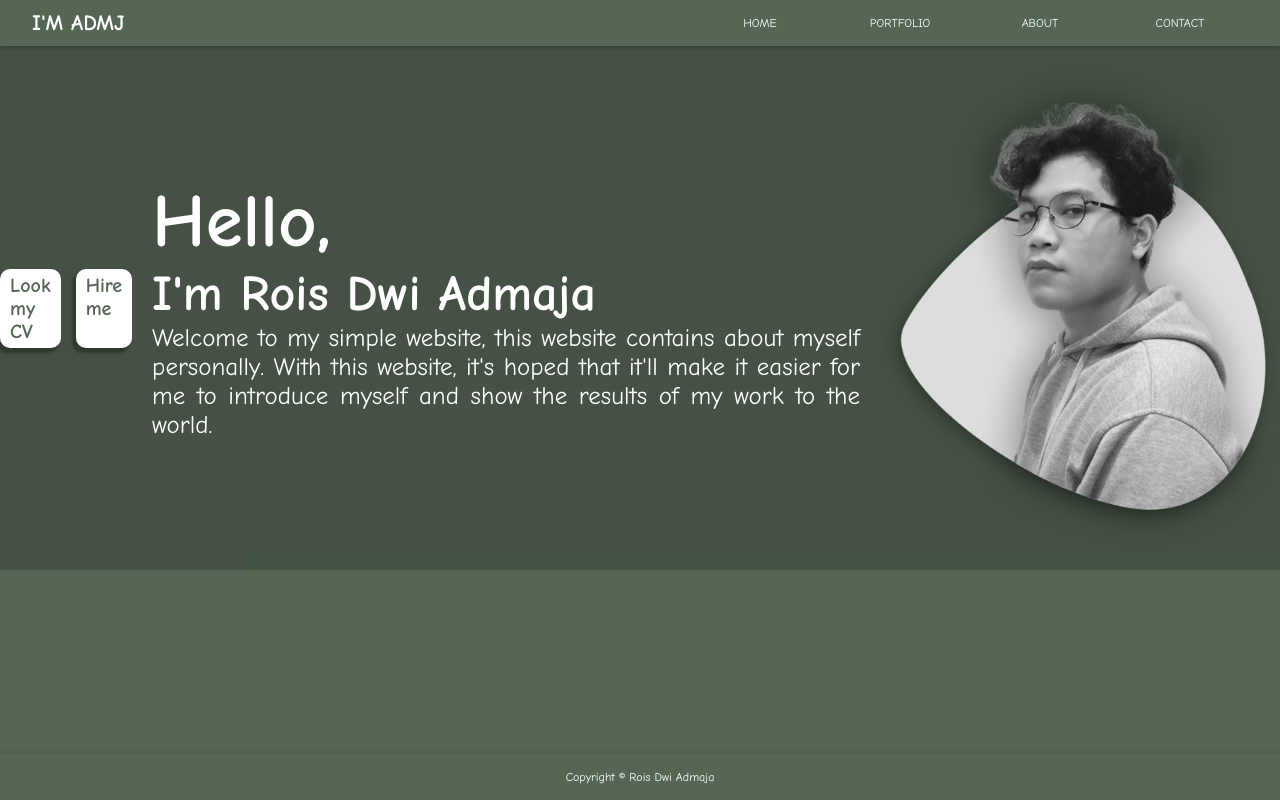
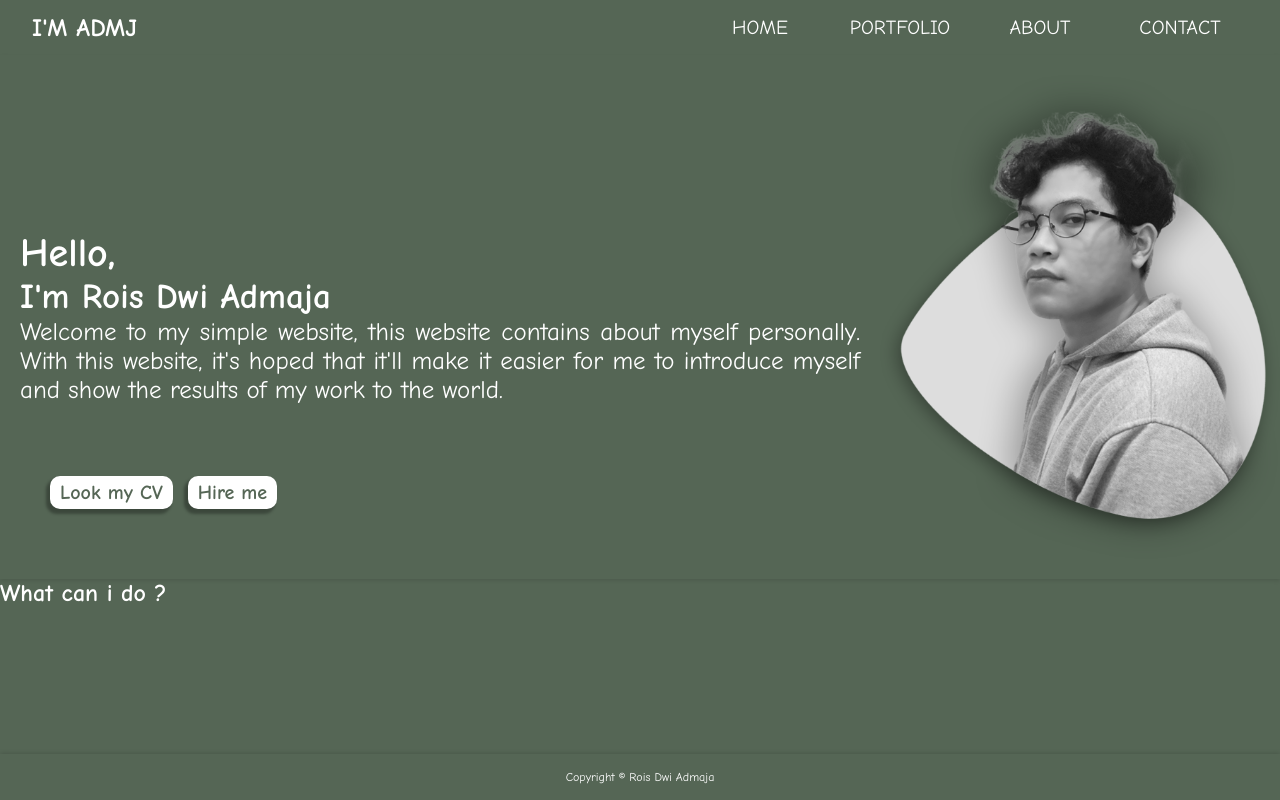
Before and after one commit to admajarois/company-profile, a website built with webpack: page src/templates/index.html in a window 1280 px wide. Built offline with nearby package versions, Linux system fonts and the light colour scheme.

Commit message:
add some styling

```diff
--- a/src/scripts/views/pages/home.js
+++ b/src/scripts/views/pages/home.js
@@ -19,6 +19,9 @@ const Home = {
                     </div>
                 </div>
             </div>
+            <div class="work-section">
+                <h1>What can i do ?</h1>
+            </div>
         `;
     },
     async afterRender() {
--- a/src/styles/styles.css
+++ b/src/styles/styles.css
@@ -23,7 +23,7 @@ body {
     position: sticky;
     top: 0;
     z-index: 99;
-    box-shadow: 0 2px 4px 0 rgba(0, 0, 0, 0.2);
+    /* box-shadow: 0 2px 4px 0 rgba(0, 0, 0, 0.2); */
 }
 
 .app-bar .app-bar_menu {
@@ -50,7 +50,7 @@ body {
     font-weight: bold;
     text-decoration: none;
     text-transform: uppercase;
-    font-size: 22px;
+    font-size: 25px;
     user-select: none;
 }
 
@@ -75,6 +75,7 @@ body {
     text-transform: uppercase;
     padding: 8px;
     margin-bottom: 5px;
+    font-size: 20px;
     width: 100%;
 }
 
@@ -94,10 +95,9 @@ main {
 
 .banner {
     width: 100%;
-    position: fixed;
     padding: 20px 0;
     height: auto;
-    background-color: rgba(0, 0, 0, 0.2);
+    box-shadow: 0 2px 4px 0 rgba(0, 0, 0, 0.1);
 }
 
 .banner-container {
@@ -117,19 +117,25 @@ main {
     text-align: center;
 }
 
-.text-container h1 h2 {
-    font-size: 20px;
+.banner .banner-container .text-container h1{
+    font-size: 40px;
+}
+
+.banner .banner-container .text-container h2{
+    font-size: 35px;
 }
 
 .text-container p {
     text-align: justify;
-    font-size: 16px;
+    font-size: 20px;
 }
 
 .banner .banner-container .button-myself {
     display: grid;
     grid-template-columns: auto auto;
     gap: 15px;
+    bottom: 50px;
+    left: 50px;;
 }
 
 .banner .banner-container .button-myself a {
@@ -199,6 +205,7 @@ Responsive style
         flex-direction: row-reverse;
         align-items: center;
         justify-content: center;
+        position: relative;
     }
 
     .banner-img {
@@ -223,4 +230,15 @@ Responsive style
     .text-container p {
         font-size: 25px;
     }
+
+    .banner .banner-container .button-myself {
+        display: grid;
+        grid-template-columns: auto auto;
+        gap: 15px;
+        bottom: 50px;
+        left: 50px;;
+        flex: none;
+        position: absolute;
+    }
+
 }
--- a/src/templates/index.html
+++ b/src/templates/index.html
@@ -5,7 +5,7 @@
     <meta http-equiv="X-UA-Compatible" content="IE=edge">
     <meta name="viewport" content="width=device-width, initial-scale=1.0">
     <link rel="shortcut icon" href="favicon.jpeg" type="image/x-icon">
-    <title>I'M ADMj</title>
+    <title>I'M ADMJ</title>
     <script src="https://kit.fontawesome.com/67512dd9ef.js" crossorigin="anonymous"></script>
     <link href="https://fonts.googleapis.com/css2?family=Comic+Neue:wght@300;400;700&display=swap" rel="stylesheet">
     <!-- <link href="https://cdn.jsdelivr.net/npm/bootstrap@5.1.3/dist/css/bootstrap.min.css" rel="stylesheet" integrity="sha384-1BmE4kWBq78iYhFldvKuhfTAU6auU8tT94WrHftjDbrCEXSU1oBoqyl2QvZ6jIW3" crossorigin="anonymous">
```
